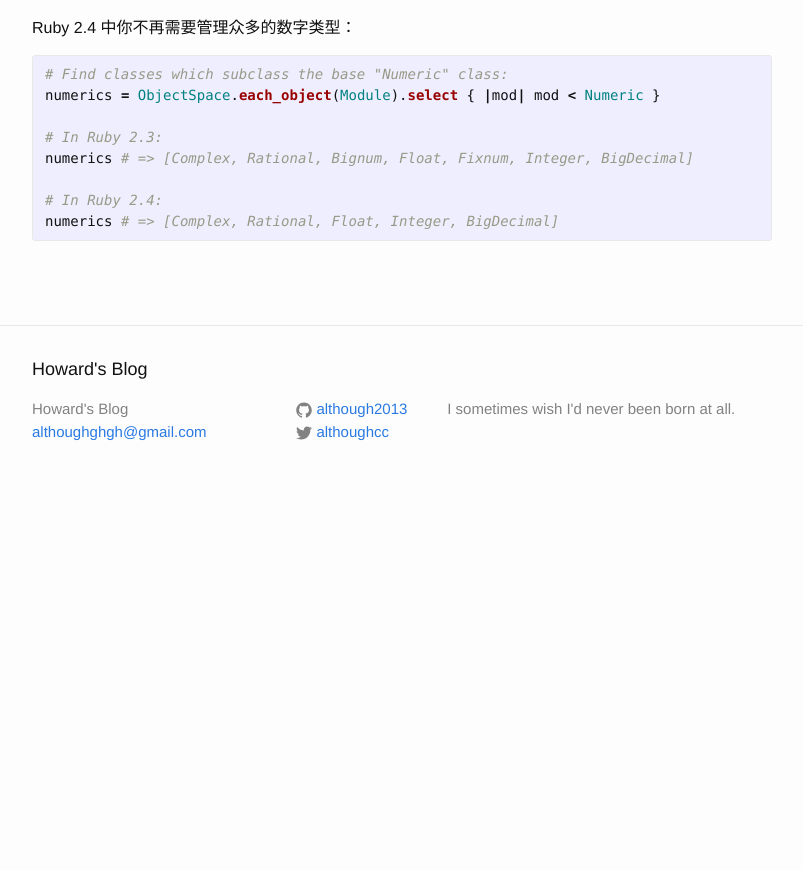
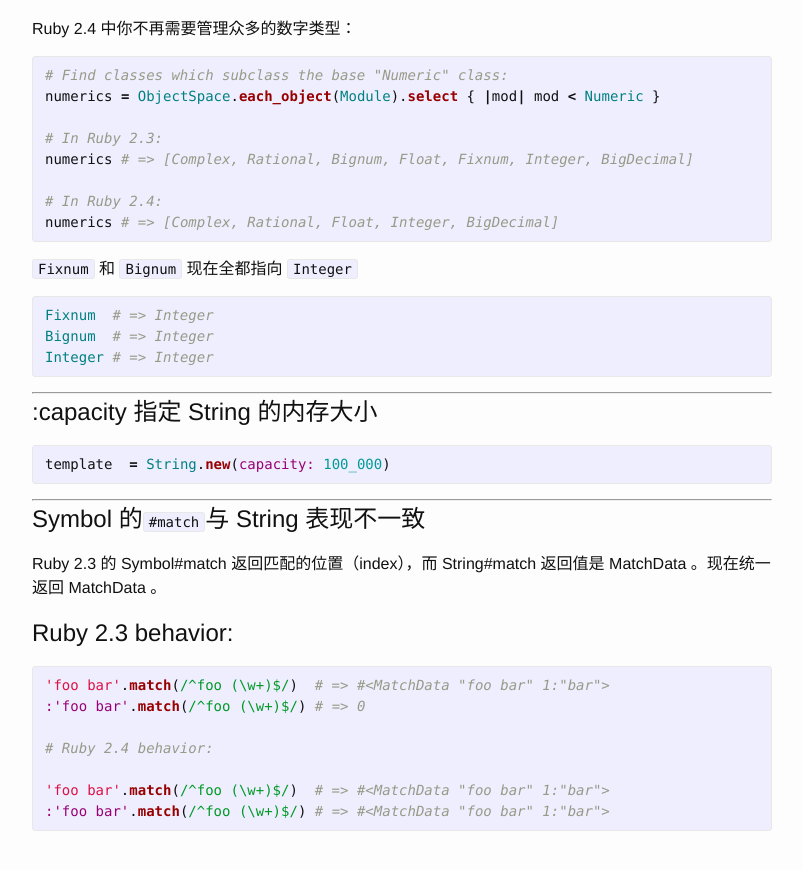
Before and after one commit to although2013/although2013.github.io, a Jekyll site: the page built from _posts/2016-07-31-new-features-in-ruby-24.markdown, in a window 1280 px wide and 900 px high, scrolled down 4114 px. Shown: the top 870 px of the window, without its empty margins (238-1041 px from the left). Built offline with Jekyll 4.4.1, drawn with Linux system fonts in a browser that asks for light colours; comment, search, counter and statistics services are not loaded; before the commit the page ends 4617 px from its top, so only the background shows below that; some of the changed text lies outside the part shown.

Commit message:
post increment

```diff
--- a/_posts/2016-07-31-new-features-in-ruby-24.markdown
+++ b/_posts/2016-07-31-new-features-in-ruby-24.markdown
@@ -1,13 +1,16 @@
 ---
 layout: post
-title:  "New Features in Ruby 24"
+title:  "New Features in Ruby 2.4"
 date:   2016-07-31 22:48:51
 categories: jekyll update
 ---
 
 本文翻译自 https://blog.blockscore.com/new-features-in-ruby-2-4
 
-# 超级快的 Regexp#match?
+
+---
+
+# 超级快的 `Regexp#match?` 方法
 
 Ruby 2.4 给正则表达式添加了新的 `#match?` 方法，它比任何的 Regexp 方法都快（三倍以上）。
 当你使用 `Regexp#===`、`Regexp#=~` 或 `Regexp#match`时，Ruby 会创建 `$~` 这个全局变量来存放返回的 MatchData ：
@@ -21,14 +24,22 @@ $~                              # => #<MatchData "foo baz" 1:"baz">
 /^foo (\w+)$/ === 'foo qux'     # => true
 $~                              # => #<MatchData "foo qux" 1:"qux">
 {% endhighlight %}
+
 我们的这个 `Regexp#match?` 返回 boolean，避免了生成一个 MatchData 对象或更新全局状态（or updating global state 应该是指避免了更新 `$~` 这个全局变量的意思吧）：
+
 {% highlight ruby %}
 /^foo (\w+)$/.match?('foo wow') # => true
 $~                              # => nil
 {% endhighlight %}
+
 跳过了 `$~` 这个全局变量，Ruby 也就可以避免给 MatchData 去分配内存了。
 
-# `Enumerable` 的新方法 `#sum`
+
+
+---
+
+# Enumerable 的新方法 `#sum`
+
 可以在任意一个 `Enumerable` 对象上调用 `#sum`：
 {% highlight ruby %}
 [1, 1, 2, 3, 5, 8, 13, 21].sum # => 54
@@ -59,7 +70,12 @@ eggs + milk + cheese                       # => #<ShoppingList:0x007f95228261d0
 {% endhighlight %}
 最后一行的 `ShoppingList.new` 就是提供给 `sum` 的初始值了。
 
+
+
+---
+
 # Dir 和 File 模块的新方法 `empty?`
+
 {% highlight ruby %}
 Dir.empty?('empty_directory')      # => true
 Dir.empty?('directory_with_files') # => false
@@ -93,13 +120,18 @@ pattern.match('2016-02-01').values_at(:year, :month) # => ["2016", "02"]
 # Ruby 2.3 你只能这样
 123.to_s.chars.map(&:to_i).reverse # => [3, 2, 1]
 {% endhighlight %}
+
 注意数组的0是最右边（个位上）的数字。
+即使是非十进制的数字，也只需要传递一个参数，如下是16进制：
 
-即使是非十进制的数字，也只需要传递一个参数，如下是16进制：
 {% highlight ruby %}
 0x7b.digits(16)                                # => [11, 7]
 0x7b.digits(16).map { |digit| digit.to_s(16) } # => ["b", "7"]
 {% endhighlight %}
+
+
+
+---
 
 # 改进 `Logger` 接口
 
@@ -180,8 +212,16 @@ config[:names] # => ["John", "Daniel", "Delmer"]
 {% endhighlight %}
 
 
+
+
+---
+
 # Array 也有了 `#min` 和 `#max`
 并且比 `Enumerable` 快一点（好吧。。）
+
+
+
+---
 
 # 精简了 Integers
 Ruby 2.4 中你不再需要管理众多的数字类型：
@@ -195,3 +235,41 @@ numerics # => [Complex, Rational, Bignum, Float, Fixnum, Integer, BigDecimal]
 # In Ruby 2.4:
 numerics # => [Complex, Rational, Float, Integer, BigDecimal]
 {% endhighlight %}
+
+`Fixnum` 和 `Bignum` 现在全都指向 `Integer`
+
+{% highlight ruby %}
+Fixnum  # => Integer
+Bignum  # => Integer
+Integer # => Integer
+{% endhighlight %}
+
+
+
+
+---
+
+# :capacity 指定 String 的内存大小
+{% highlight ruby %}
+template  = String.new(capacity: 100_000)
+{% endhighlight %}
+
+
+
+---
+
+# Symbol 的`#match`与 String 表现不一致
+
+Ruby 2.3 的 Symbol#match 返回匹配的位置（index），而 String#match 返回值是 MatchData 。现在统一返回 MatchData 。
+
+# Ruby 2.3 behavior:
+
+{% highlight ruby %}
+'foo bar'.match(/^foo (\w+)$/)  # => #<MatchData "foo bar" 1:"bar">
+:'foo bar'.match(/^foo (\w+)$/) # => 0
+
+# Ruby 2.4 behavior:
+
+'foo bar'.match(/^foo (\w+)$/)  # => #<MatchData "foo bar" 1:"bar">
+:'foo bar'.match(/^foo (\w+)$/) # => #<MatchData "foo bar" 1:"bar">
+{% endhighlight %}
```
Also changed, not shown: other parts of _posts/2016-07-31-new-features-in-ruby-24.markdown (+12 -1 lines).
